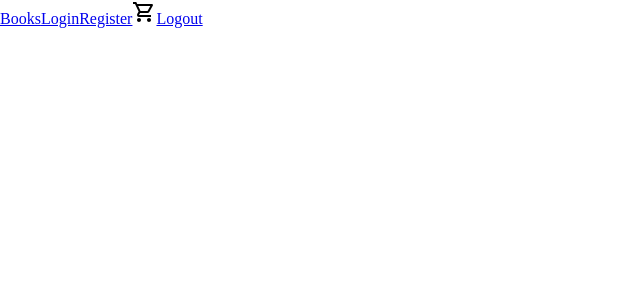
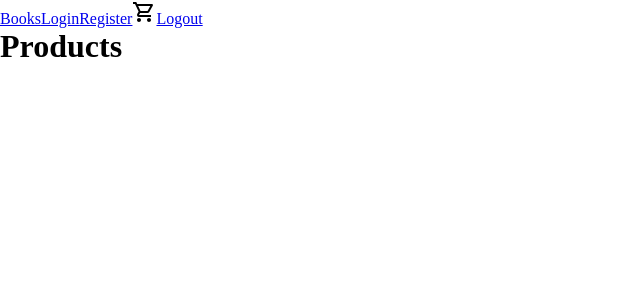
Before and after one commit to DoodleBizzle/bookStore, a React (Create React App) app: page /products in a window 1280 px wide. Shown: the top 300 px of the page, without its empty margins (0-640 px from the left). Built offline with nearby package versions, Linux system fonts and the light colour scheme; no server answers.

Commit message:
adds products state

```diff
--- a/src/components/AllProducts.jsx
+++ b/src/components/AllProducts.jsx
@@ -1,4 +1,8 @@
+import {useState} from "react"
+
 const AllProducts = () => {
+
+    const [products, setProducts] = ([])
 
     const getProducts = async () => {
 
@@ -15,6 +19,7 @@ const AllProducts = () => {
 
     return <>
         <h1>Products</h1>
+
     </>
 
 }
--- a/src/components/App.jsx
+++ b/src/components/App.jsx
@@ -32,7 +32,7 @@ const App = () => {
               {/* <Cart /> */}
             </Route>
             <Route path='/products'>
-              {/* <AllProducts /> */}
+              <AllProducts />
             </Route>
             <Route path='/products/:productID'>
               {/* <ProductDetails /> */}
```
